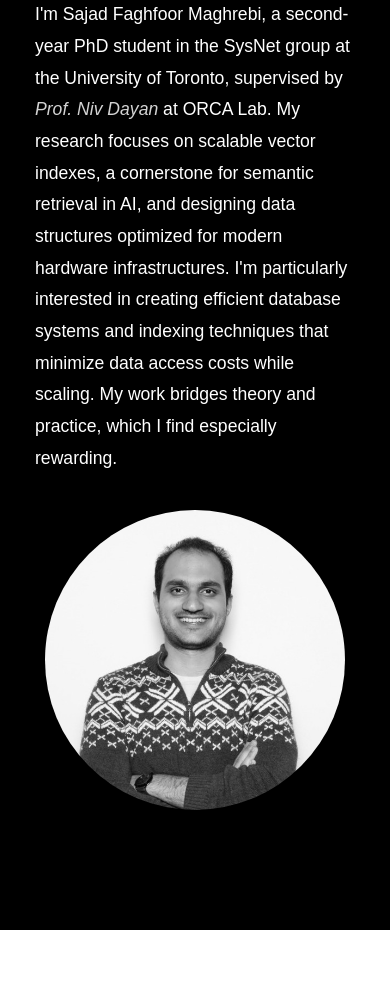
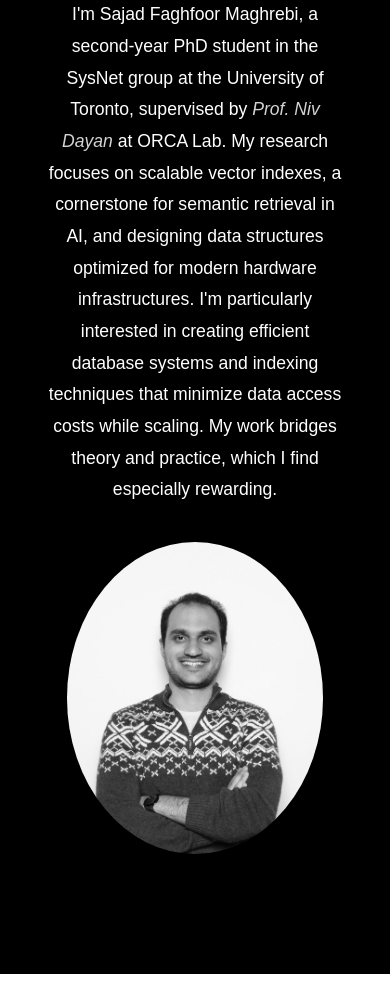
Before and after one commit to sfmqrb/sfmqrb.github.io, a plain HTML site: page index.html in a window 390 px wide. Shown: the part 119-1100 px from the top of the page. Drawn offline with nearby package versions, Linux system fonts and the light colour scheme.

Commit message:
feat: minor

```diff
--- a/index.html
+++ b/index.html
@@ -75,8 +75,20 @@
     @media (max-width: 767px) {
       section { padding: 40px 15px; }
       .item { margin-bottom: 40px; }
+      .intro-row {
+        flex-direction: column;
+        align-items: center;
+      }
+      .intro-text {
+        padding: 0 10px;
+        text-align: center;
+      }
+      .intro-img {
+        width: 80%;
+        height: auto;
+        margin: 20px 0;
+      }
     }
-
   </style>
 </head>
 <body>
```
